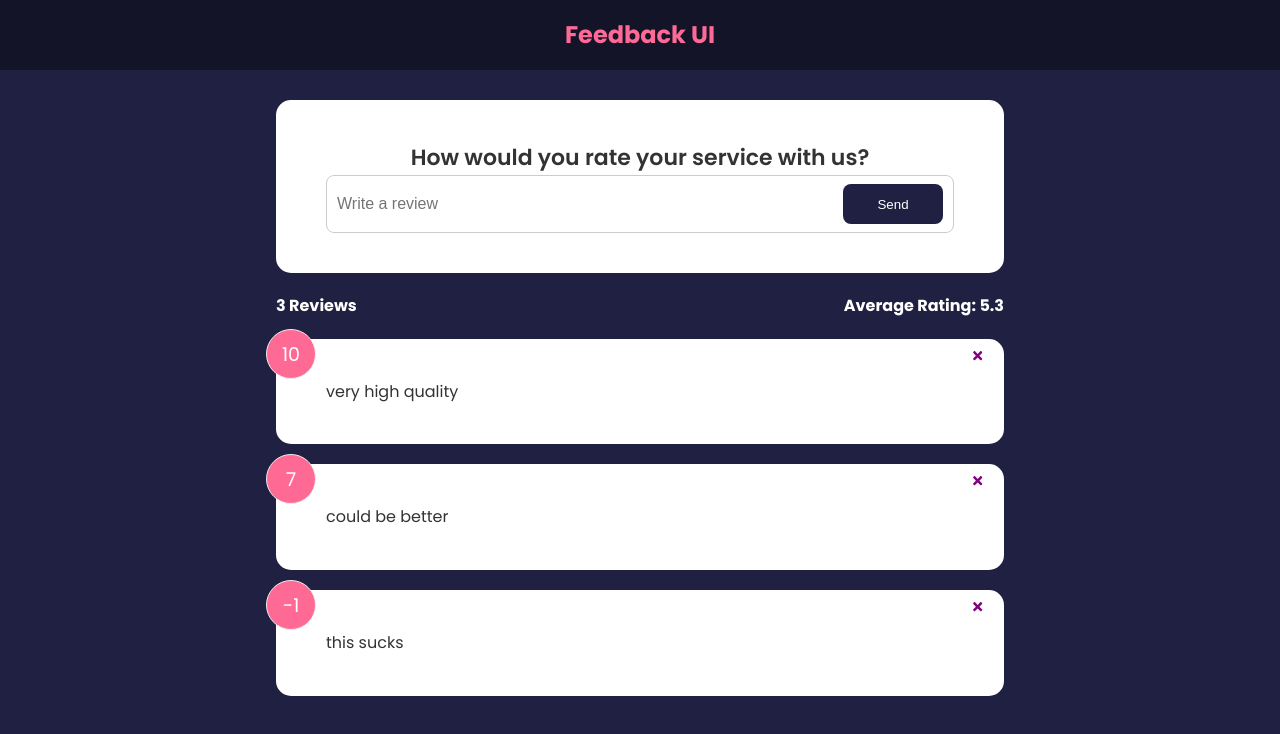
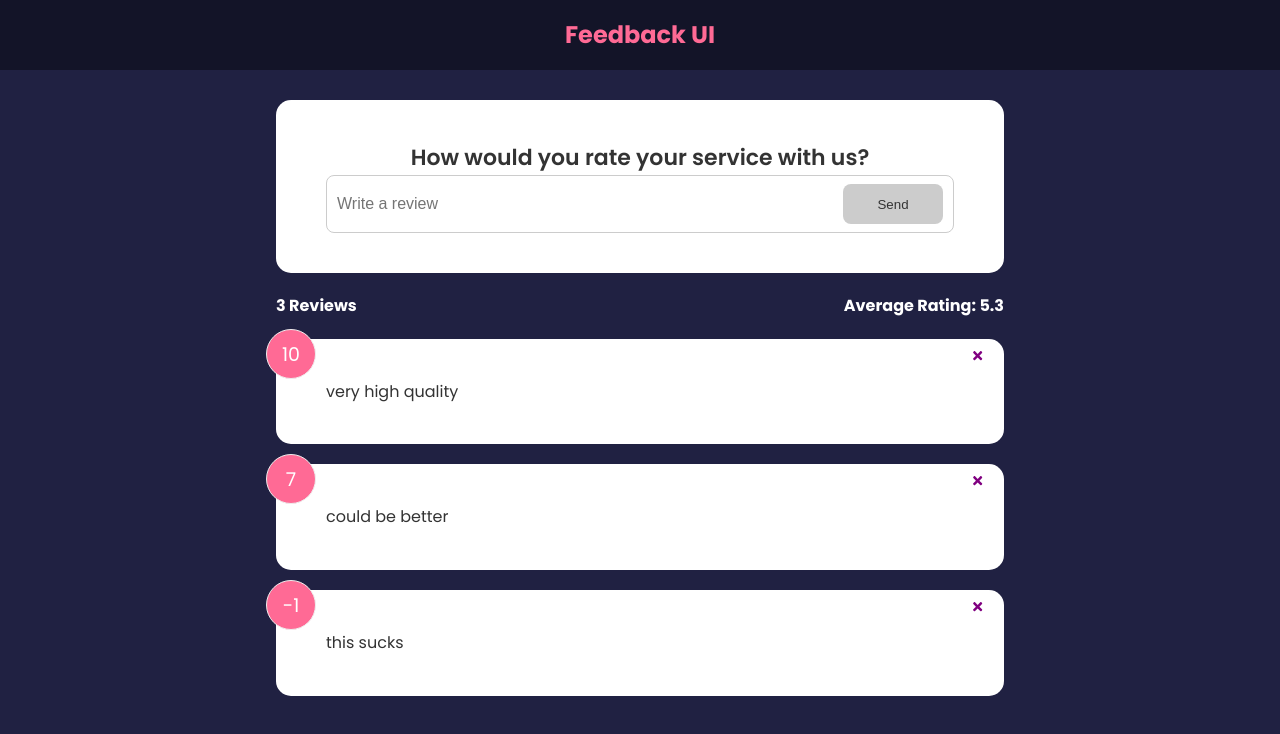
Before and after one commit to Jcorr15/feedback-app, a React (Create React App) app: page / in a window 1280 px wide. Shown: the top 734 px of the page. Built offline with nearby package versions, Linux system fonts and the light colour scheme.

Commit message:
Add Button Component

```diff
--- a/src/components/FeedbackForm.jsx
+++ b/src/components/FeedbackForm.jsx
@@ -4,8 +4,21 @@
 
 function FeedbackForm() {
   const [text, setText] = useState('');
+  const [btnDisabled, setBtnDisabled] = useState(true);
+  const [message, setMessage] = useState('');
 
   const handleTextChange = e => {
+    if (text === '') {
+      setBtnDisabled(true);
+      setMessage(null);
+    } else if (text !== '' && text.trim().length <= 10) {
+      setBtnDisabled(true);
+      setMessage('Text must be at least 10 characters');
+    } else {
+      setMessage(null);
+      setBtnDisabled(false);
+    }
+
     setText(e.target.value);
   };
 
@@ -20,8 +33,12 @@
             placeholder="Write a review"
             value={text}
           />
-          <Button type="submit">Send</Button>
+          <Button type="submit" isDisabled={btnDisabled}>
+            Send
+          </Button>
         </div>
+
+        {message && <div className="message">{message}</div>}
       </form>
     </Card>
   );
--- a/src/components/shared/Button.jsx
+++ b/src/components/shared/Button.jsx
@@ -2,7 +2,7 @@
 
 function Button({ children, version, type, isDisabled }) {
   return (
-    <button type={type} disable={isDisabled} className={`btn btn-${version}`}>
+    <button type={type} disabled={isDisabled} className={`btn btn-${version}`}>
       {children}
     </button>
   );
```
